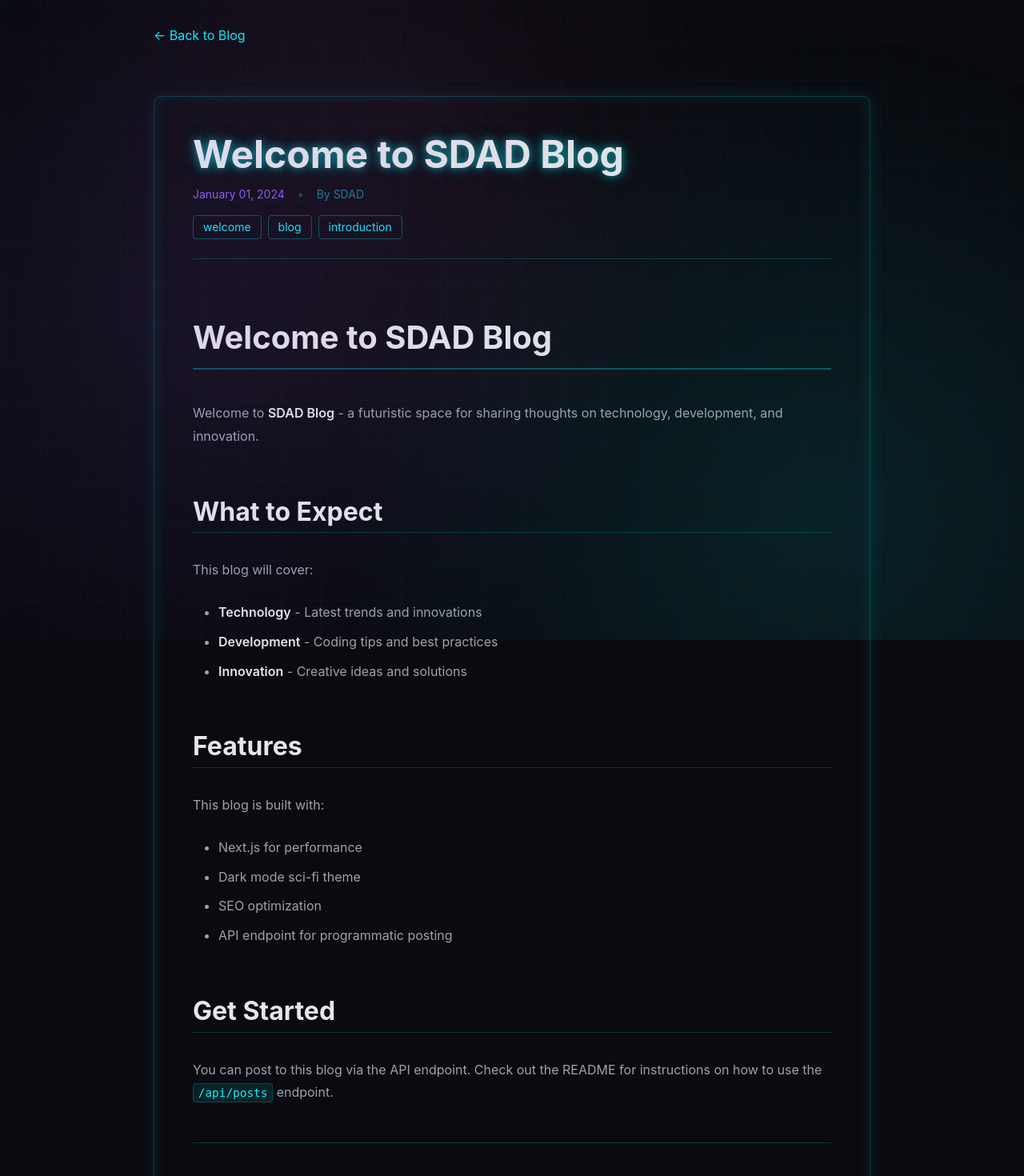
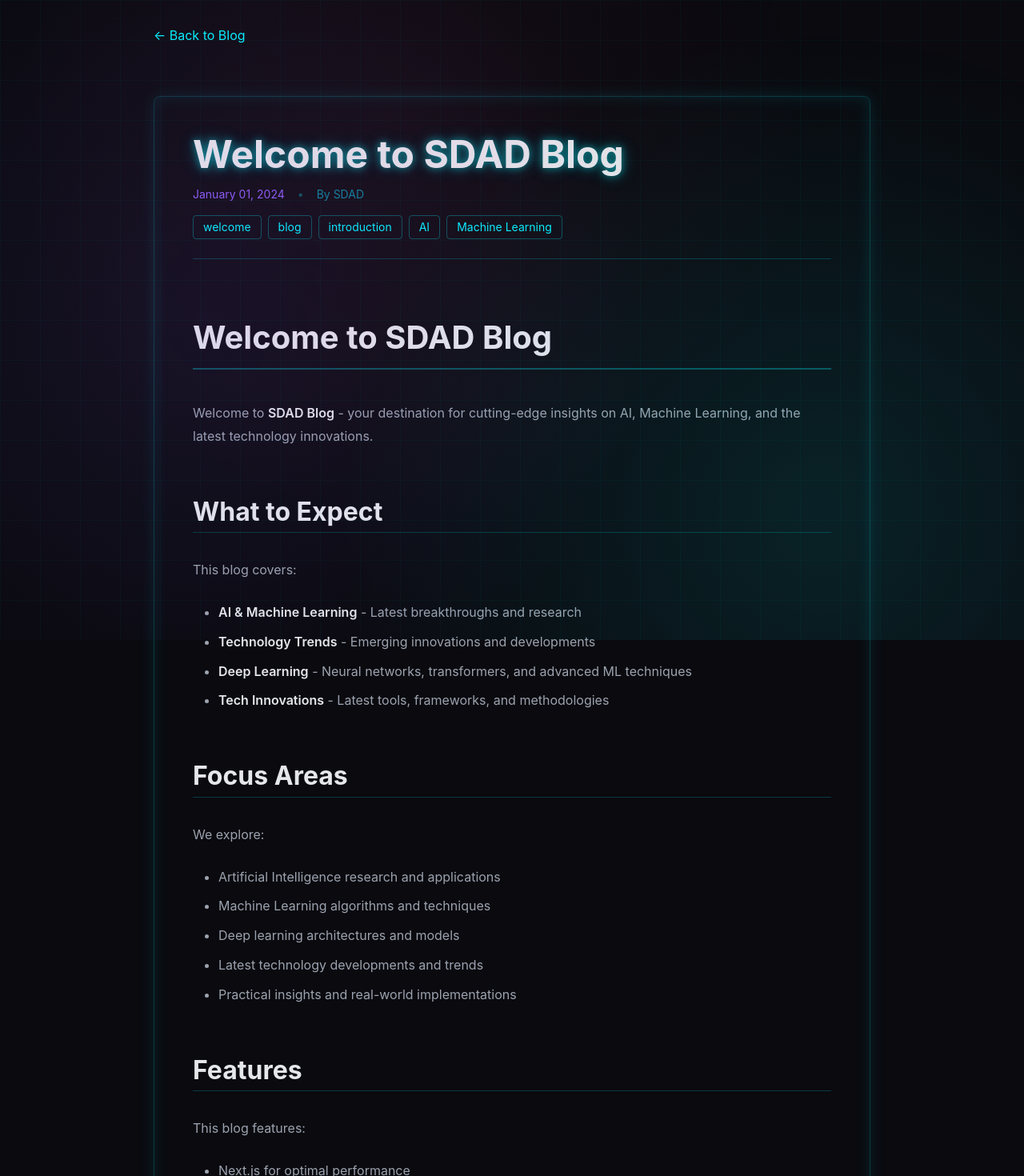
Before and after one commit to instax-dutta/blog.sdad.pro, a Next.js app: page /posts/welcome-to-sdad-blog in a window 1280 px wide. Shown: the top 1470 px of the page at 80% size. Built offline with nearby package versions, Linux system fonts and the light colour scheme.

Commit message:
updatess

```diff
--- a/app/json-ld.tsx
+++ b/app/json-ld.tsx
@@ -44,7 +44,7 @@
     '@type': 'WebSite',
     name: 'SDAD Blog',
     url: 'https://blog.sdad.pro',
-    description: 'A sci-fi themed blog covering technology, development, and innovation',
+    description: 'AI and Machine Learning blog covering the latest technology trends, breakthroughs, and innovations in artificial intelligence, deep learning, and cutting-edge tech developments',
     publisher: {
       '@type': 'Organization',
       name: 'SDAD',
@@ -66,7 +66,7 @@
     '@type': 'Blog',
     name: 'SDAD Blog',
     url: 'https://blog.sdad.pro',
-    description: 'A sci-fi themed blog covering technology, development, and innovation',
+    description: 'AI and Machine Learning blog covering the latest technology trends, breakthroughs, and innovations in artificial intelligence, deep learning, and cutting-edge tech developments',
     publisher: {
       '@type': 'Organization',
       name: 'SDAD',
--- a/app/layout.tsx
+++ b/app/layout.tsx
@@ -3,8 +3,8 @@
 
 export const metadata: Metadata = {
   title: 'Blog | SDAD',
-  description: 'A sci-fi themed blog covering technology, development, and innovation',
-  keywords: ['blog', 'technology', 'development', 'sci-fi', 'tech'],
+  description: 'AI and Machine Learning blog covering the latest technology trends, breakthroughs, and innovations in artificial intelligence, deep learning, and cutting-edge tech developments',
+  keywords: ['AI', 'machine learning', 'artificial intelligence', 'deep learning', 'technology', 'innovation', 'tech blog', 'ML', 'neural networks', 'data science', 'SDAD'],
   authors: [{ name: 'SDAD' }],
   creator: 'SDAD',
   openGraph: {
@@ -12,13 +12,13 @@
     locale: 'en_US',
     url: 'https://blog.sdad.pro',
     title: 'Blog | SDAD',
-    description: 'A sci-fi themed blog covering technology, development, and innovation',
+    description: 'AI and Machine Learning blog covering the latest technology trends, breakthroughs, and innovations in artificial intelligence, deep learning, and cutting-edge tech developments',
     siteName: 'SDAD Blog',
   },
   twitter: {
     card: 'summary_large_image',
     title: 'Blog | SDAD',
-    description: 'A sci-fi themed blog covering technology, development, and innovation',
+    description: 'AI and Machine Learning blog covering the latest technology trends, breakthroughs, and innovations in artificial intelligence, deep learning, and cutting-edge tech developments',
   },
   robots: {
     index: true,
--- a/app/manifest.ts
+++ b/app/manifest.ts
@@ -4,7 +4,7 @@
   return {
     name: 'SDAD Blog',
     short_name: 'SDAD Blog',
-    description: 'A sci-fi themed blog covering technology, development, and innovation',
+    description: 'AI and Machine Learning blog covering the latest technology trends, breakthroughs, and innovations in artificial intelligence, deep learning, and cutting-edge tech developments',
     start_url: '/',
     display: 'standalone',
     background_color: '#0a0a0f',
--- a/app/page.tsx
+++ b/app/page.tsx
@@ -6,8 +6,8 @@
 
 export const metadata: Metadata = {
   title: 'Blog | SDAD',
-  description: 'A sci-fi themed blog covering technology, development, and innovation',
-  keywords: ['blog', 'technology', 'development', 'sci-fi', 'tech', 'SDAD'],
+  description: 'AI and Machine Learning blog covering the latest technology trends, breakthroughs, and innovations in artificial intelligence, deep learning, and cutting-edge tech developments',
+  keywords: ['AI', 'machine learning', 'artificial intelligence', 'deep learning', 'technology', 'innovation', 'tech blog', 'ML', 'neural networks', 'data science', 'SDAD'],
   authors: [{ name: 'SDAD' }],
   creator: 'SDAD',
   publisher: 'SDAD',
@@ -19,13 +19,13 @@
     locale: 'en_US',
     url: 'https://blog.sdad.pro',
     title: 'Blog | SDAD',
-    description: 'A sci-fi themed blog covering technology, development, and innovation',
+    description: 'AI and Machine Learning blog covering the latest technology trends, breakthroughs, and innovations in artificial intelligence, deep learning, and cutting-edge tech developments',
     siteName: 'SDAD Blog',
   },
   twitter: {
     card: 'summary_large_image',
     title: 'Blog | SDAD',
-    description: 'A sci-fi themed blog covering technology, development, and innovation',
+    description: 'AI and Machine Learning blog covering the latest technology trends, breakthroughs, and innovations in artificial intelligence, deep learning, and cutting-edge tech developments',
   },
   robots: {
     index: true,
@@ -58,7 +58,7 @@
             </h1>
           </Link>
           <p className="text-sci-fi-cyan text-lg md:text-xl max-w-2xl mx-auto">
-            Exploring the frontiers of technology and innovation
+            Welcome to my blog - exploring AI, Machine Learning, and the latest technology innovations
           </p>
           <div className="mt-8 h-px w-32 mx-auto bg-gradient-to-r from-transparent via-sci-fi-accent to-transparent"></div>
         </header>
--- a/data/posts/welcome-to-sdad-blog.md
+++ b/data/posts/welcome-to-sdad-blog.md
@@ -1,32 +1,43 @@
 ---
 title: Welcome to SDAD Blog
 date: 2024-01-01T00:00:00.000Z
-excerpt: Welcome to the SDAD Blog - a sci-fi themed space for technology, development, and innovation.
-tags: ['welcome', 'blog', 'introduction']
+excerpt: Welcome to the SDAD Blog - your source for the latest AI and Machine Learning insights, technology breakthroughs, and innovations.
+tags: ['welcome', 'blog', 'introduction', 'AI', 'Machine Learning']
 author: SDAD
 published: true
 ---
 
 # Welcome to SDAD Blog
 
-Welcome to **SDAD Blog** - a futuristic space for sharing thoughts on technology, development, and innovation.
+Welcome to **SDAD Blog** - your destination for cutting-edge insights on AI, Machine Learning, and the latest technology innovations.
 
 ## What to Expect
 
-This blog will cover:
+This blog covers:
 
-- **Technology** - Latest trends and innovations
-- **Development** - Coding tips and best practices
-- **Innovation** - Creative ideas and solutions
+- **AI & Machine Learning** - Latest breakthroughs and research
+- **Technology Trends** - Emerging innovations and developments
+- **Deep Learning** - Neural networks, transformers, and advanced ML techniques
+- **Tech Innovations** - Latest tools, frameworks, and methodologies
+
+## Focus Areas
+
+We explore:
+
+- Artificial Intelligence research and applications
+- Machine Learning algorithms and techniques
+- Deep learning architectures and models
+- Latest technology developments and trends
+- Practical insights and real-world implementations
 
 ## Features
 
-This blog is built with:
+This blog features:
 
-- Next.js for performance
-- Dark mode sci-fi theme
-- SEO optimization
-- API endpoint for programmatic posting
+- Next.js for optimal performance
+- SEO optimization for better discoverability
+- API endpoint for automated blog posting
+- Regular updates on AI/ML developments
 
 ## Get Started
 
@@ -34,4 +45,4 @@
 
 ---
 
-*Welcome aboard!* 🚀
+*Stay updated with the latest in AI and Machine Learning!* 🤖
```
Also changed, not shown: 1 other file (tests, documents, lock files or other folders).
